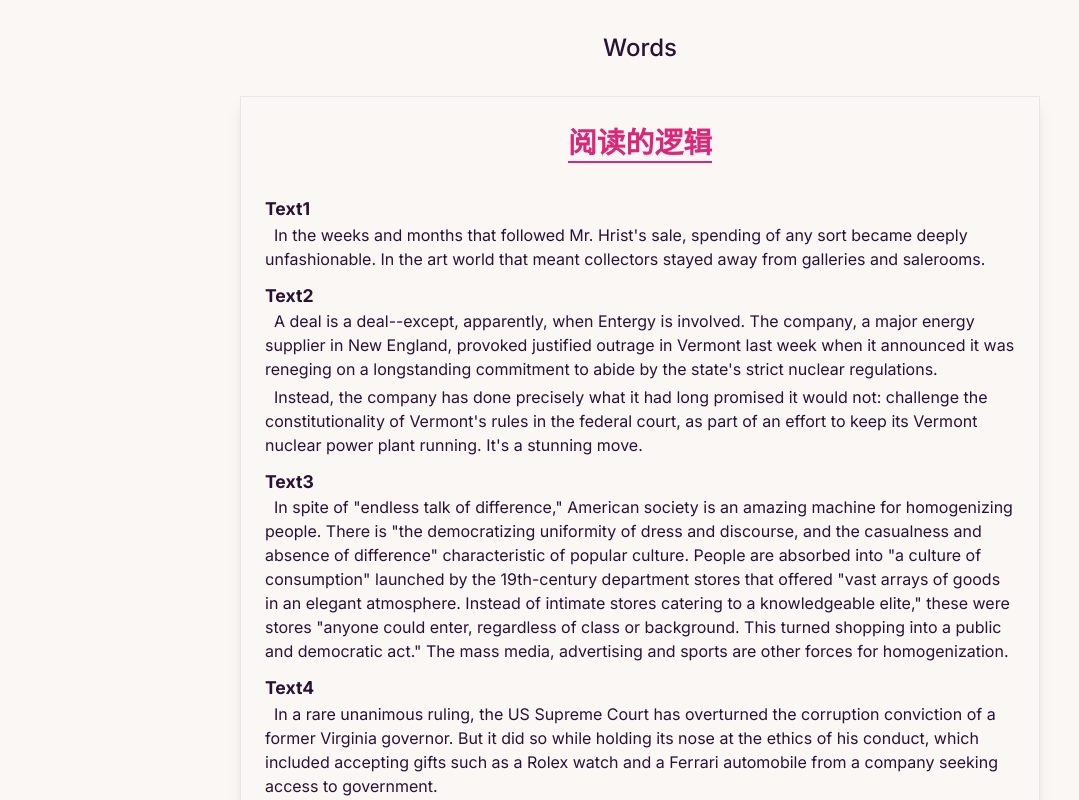
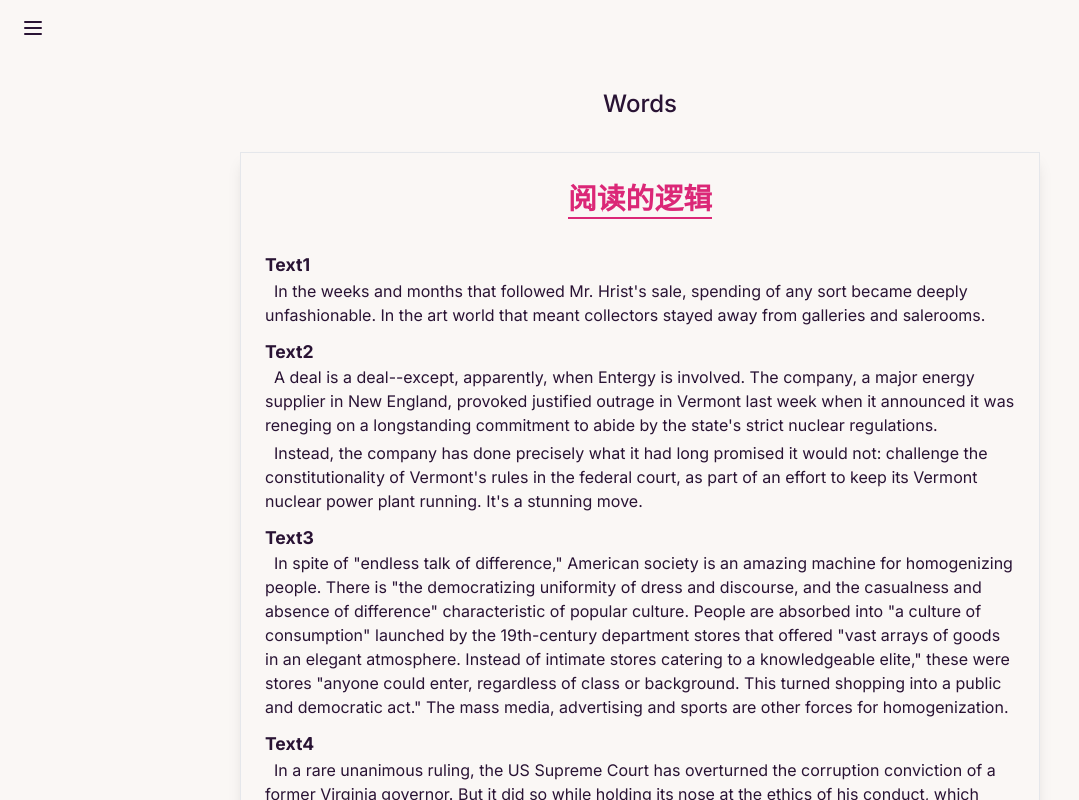
Before and after one commit to xyt-dev/webnotes, a Next.js app: page /english in a window 1280 px wide. Shown: the top 800 px of the page, without its empty margins (0-1079 px from the left). Built offline with nearby package versions, Linux system fonts and the light colour scheme.

Commit message:
add menu

```diff
--- a/src/app/english/page.tsx
+++ b/src/app/english/page.tsx
@@ -5,7 +5,7 @@ import Link from "next/link"
 export default function EnglishPage() {
   return (
     <div className={`w-[100%] mx-auto`}>
-      <Link href='/english/words' className="daisy-btn daisy-btn-ghost w-min pl-10 pr-10 daisy-glass flex justify-center text-center font-medium text-2xl mx-auto mb-6">Words</Link>
+      <Link href='/english/accumulation' className="daisy-btn daisy-btn-ghost w-min pl-10 pr-10 daisy-glass flex justify-center text-center font-medium text-2xl mx-auto mb-6">Words</Link>
       <TextBox>
         <Title1><span className="text-pink-600 underline">阅读的逻辑</span></Title1>
 
--- a/src/app/layout.tsx
+++ b/src/app/layout.tsx
@@ -1,6 +1,7 @@
 import type { Metadata } from "next";
 import { Inter } from "next/font/google";
 import "./globals.css";
+import Menu from "./menu";
 
 const inter = Inter({ subsets: ["latin"] });
 
@@ -16,7 +17,25 @@ export default function RootLayout({
 }>) {
   return (
     <html lang="en" data-theme="cupcake">
-      <body className={`${inter.className} min-h-screen`}>{children}</body>
+      <body className={`${inter.className}`}>
+        <div className="daisy-drawer">
+          <input id="drawer" type="checkbox" className="daisy-drawer-toggle" />
+          <div className="drawer-content min-h-screen min-w-full absolute">
+            <label htmlFor="drawer" className="daisy-btn daisy-drawer-button m-1 daisy-btn-ghost">
+              <svg width="20" height="20" xmlns="http://www.w3.org/2000/svg" fill="none" viewBox="0 0 24 24" className="inline-block h-5 w-5 stroke-current md:h-6 md:w-6">
+                <path stroke-linecap="round" stroke-linejoin="round" stroke-width="2" d="M4 6h16M4 12h16M4 18h16"></path>
+              </svg>
+            </label>
+            {/* Page content here */}
+            {children}
+          </div>
+          <div className="daisy-drawer-side">
+            <label htmlFor="drawer" aria-label="close sidebar" className="daisy-drawer-overlay"></label>
+            {/* Sidebar content here */}
+            <Menu/>
+          </div>
+        </div>
+      </body>
     </html>
   );
 }
--- a/src/app/math/page.tsx
+++ b/src/app/math/page.tsx
@@ -49,10 +49,15 @@ export default function MathPage() {
             <li>[44] n个函数乘积的导数</li>
             <li>[45] 函数绝对值的导数</li>
             <li>[47] 反函数的导数</li>
-            <li>[48] 隐函数存在定理: F(x, y(x))在点<Latex>{`$(x_0, y_0)$`}</Latex>附近连续 且 <Latex>{`$F'_y$`}</Latex>在该点附近连续
-              且 <Latex>{`$F'_y(x_0, y_0)\\neq0$`}, </Latex><br/>则该点附近存在函数y=y(x)【只是充分条件】且 <Latex>{`$y'(x_0)=-\\frac{1}{tan\\alpha}=-\\frac{F'_x}{F'_y}$`}</Latex><br />
+            <li>隐函数存在定理: F(x, y(x))在点<Latex>{`$(x_0, y_0)$`}</Latex>附近连续 且 <Latex>{`$F'_y$`}</Latex>在该点附近连续
+              且 <Latex>{`$F'_y(x_0, y_0)\\neq0$`}, </Latex>则该点附近存在<strong>连续</strong>函数y=f(x)【只是充分条件】<br/>若在该区域内还存在连续偏导数<Latex>{`$F_x$`}</Latex>, 则在该区域内有连续导函数<Latex>{`$y'(x)=-\\frac{F'_x}{F'_y}$`}</Latex><br />
               <Latex>{`F(x, y)`}</Latex>在<Latex>{`$tan\\alpha=\\frac{F'_y}{F'_x}$`}</Latex>方向上函数变化率最快, 在<Latex>{`$tan\\alpha=-\\frac{F'_x}{F'_y}$`}</Latex>方向上为等高线
             </li>
+            <li>[48] 先看出y&gt;0, 再用隐函数存在定理</li>
+            <li>[49] 参数方程确定的函数的一阶导数</li>
+            <li>[50] 求一点处导数值,若公式法计算复杂应尝试定义法; 证明一点导数存在且连续(该点处用定义法, 两边用公式法)</li>
+            <li>[53] 函数乘积的n阶导数(求其中一项即可，用组合数(Leibniz公式))</li>
+
           </ul>
         </div>
       </TextBox>
--- /dev/null
+++ b/src/app/menu.tsx
@@ -0,0 +1,30 @@
+import Link from "next/link"
+export default function Menu() {
+  return (
+    <ul className="daisy-menu bg-base-200 text-base-content min-h-full w-80 p-4">
+      <li>
+        <Link href='/'>🥳MainPage</Link>
+      </li>
+      <li>
+        <Link href='/math'>Math</Link>
+        <ul>
+          <li><Link href='https://xy6.notion.site'>Notion</Link></li>
+        </ul>
+      </li>
+      <li>
+        <Link href='/CS'>CS</Link>
+        <ul>
+          <li><Link href="/CS/OS">操作系统</Link></li>
+          <li><Link href="/CS/Network">计算机网络</Link></li>
+        </ul>
+      </li>
+      <li>
+        <Link href='/english'>English</Link>
+        <ul>
+          <li><Link href="/english/accumulation">Accumulation</Link></li>
+        </ul>
+      </li>
+      <li><Link href='/configs'>Configs</Link></li>
+    </ul>
+  )
+}
```
Also changed, not shown: src/app/english/accumulation/page.tsx (renamed from src/app/english/words/page.tsx).
